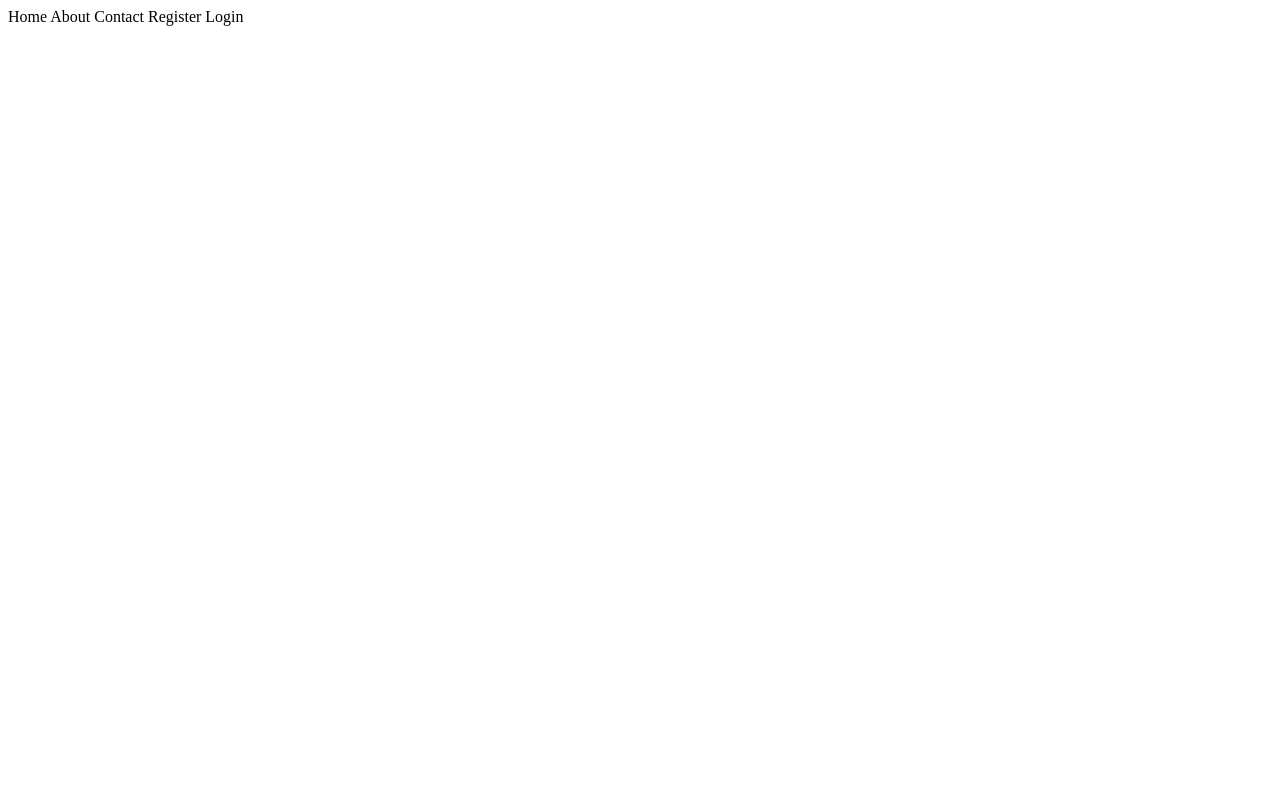
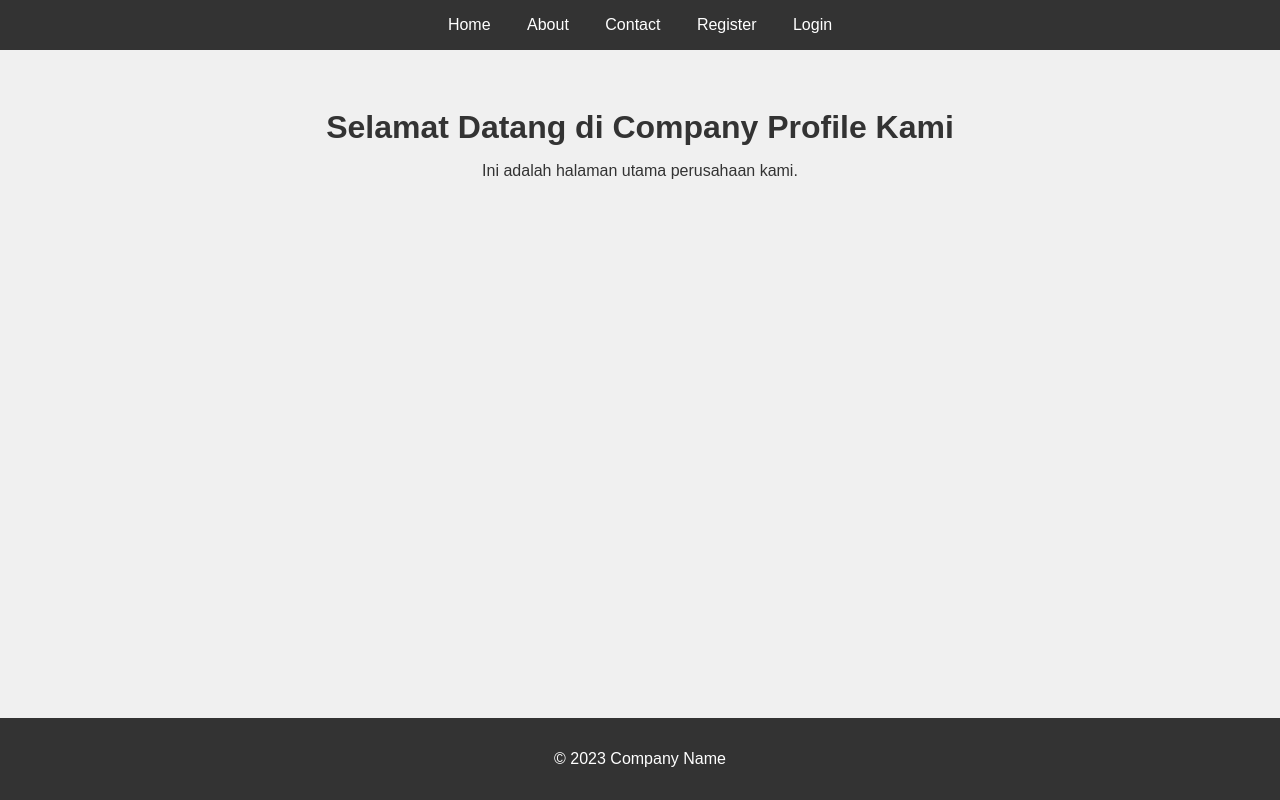
Before and after one commit to 4hmad27/praktik-git-web-dua, a plain HTML site: page home.html in a window 1280 px wide. Drawn offline with Linux system fonts and the light colour scheme.

Commit message:
test:add file home.html and home.css for testing

```diff
--- a/home.css
+++ b/home.css
@@ -0,0 +1,57 @@
+body {
+    font-family: sans-serif;
+    margin: 0;
+    padding: 0;
+    background-color: #f0f0f0; /* Warna latar belakang halaman */
+    color: #333; /* Warna teks utama */
+}
+
+/* Header */
+header {
+    background-color: #333; /* Warna latar belakang header */
+    color: #fff; /* Warna teks header */
+    padding: 1rem 0;
+}
+
+nav ul {
+    list-style: none;
+    margin: 0;
+    padding: 0;
+    text-align: center; /* Menu horizontal */
+}
+
+nav li {
+    display: inline;
+    margin: 0 1rem;
+}
+
+nav a {
+    color: #fff;
+    text-decoration: none;
+}
+
+/* Main */
+main {
+    padding: 2rem;
+    text-align: center; /* Teks tengah */
+}
+
+.hero {
+    margin-bottom: 2rem;
+}
+
+h1 {
+    font-size: 2rem;
+    margin-bottom: 1rem;
+}
+
+/* Footer */
+footer {
+    background-color: #333; /* Warna latar belakang footer */
+    color: #fff; /* Warna teks footer */
+    text-align: center;
+    padding: 1rem 0;
+    position: fixed; /* Footer tetap di bawah */
+    bottom: 0;
+    width: 100%;
+}
--- a/home.html
+++ b/home.html
@@ -1,15 +1,33 @@
 <!DOCTYPE html>
-<html lang="en">
+<html lang="id">
 <head>
     <meta charset="UTF-8">
     <meta name="viewport" content="width=device-width, initial-scale=1.0">
-    <title>Document</title>
+    <title>Company Profile</title>
+    <link rel="stylesheet" href="home.css">
 </head>
-<body class="baris">
-    <head>Home</head>
-    <head>About</head>
-    <head>Contact</head>
-    <head>Register</head>
-    <head>Login</head>
+<body>
+    <header>
+        <nav>
+            <ul>
+                <li><a href="#home">Home</a></li>
+                <li><a href="#about">About</a></li>
+                <li><a href="#Contact">Contact</a></li>
+                <li><a href="#Register">Register</a></li>
+                <li><a href="#Login">Login</a></li>
+            </ul>
+        </nav>
+    </header>
+
+    <main>
+        <section class="hero">
+            <h1>Selamat Datang di Company Profile Kami</h1>
+            <p>Ini adalah halaman utama perusahaan kami.</p>
+        </section>
+    </main>
+
+    <footer>
+        <p>&copy; 2023 Company Name</p>
+    </footer>
 </body>
 </html>
```
Also changed, not shown: login.html (deleted, +0 -11 lines), login.css (deleted).
